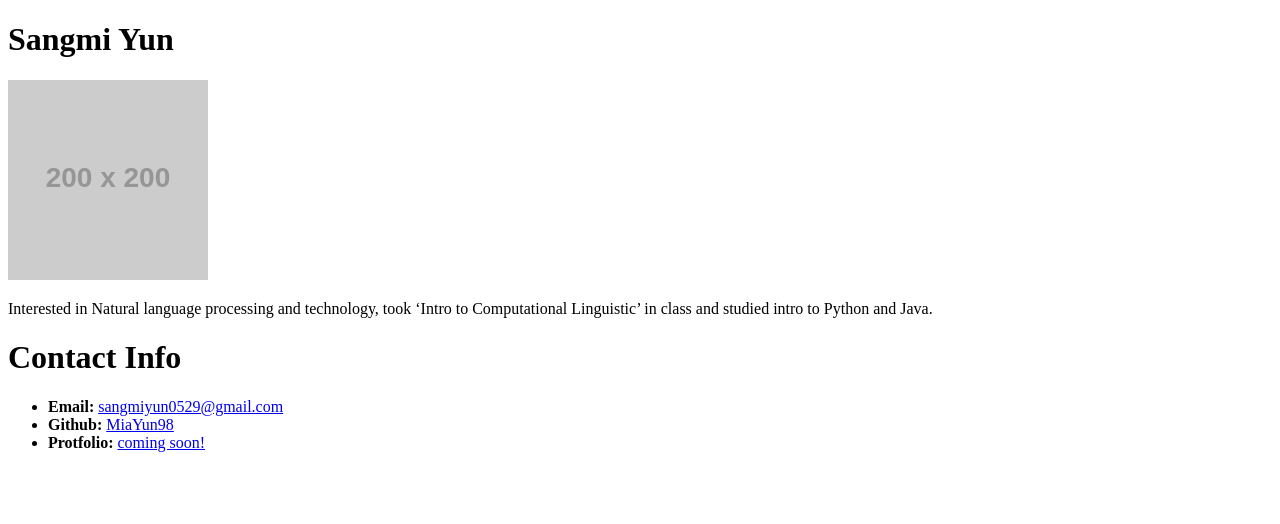
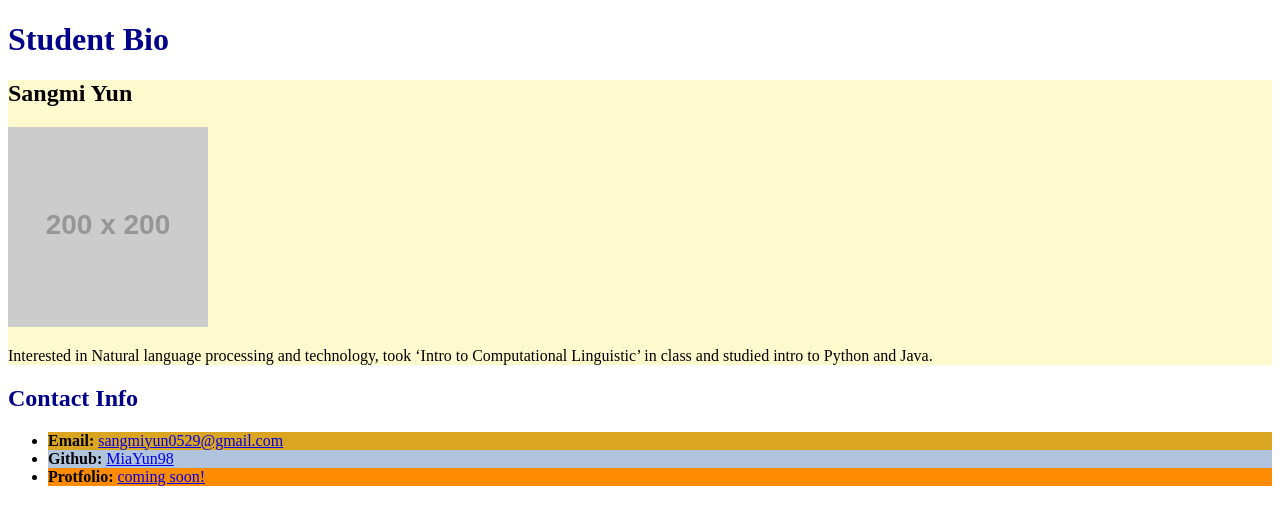
Before and after one commit to MiaYun98/sample-profile, a plain HTML site: page index.html in a window 1280 px wide. Drawn offline with Linux system fonts and the light colour scheme; placeholder pictures from the web are drawn by us.

Commit message:
css color style adding time

```diff
--- /dev/null
+++ b/assets/css/style.css
@@ -0,0 +1,19 @@
+.lesson {
+  background-color: lemonchiffon;
+}
+
+.title {
+  color: darkblue;
+}
+
+#email {
+  background-color: goldenrod;
+}
+
+#github {
+  background-color: lightsteelblue;
+}
+
+#portfolio {
+  background-color: darkorange;
+}
--- a/index.html
+++ b/index.html
@@ -4,35 +4,45 @@
   <head>
     <meta charset="UTF-8">
     <title>Student Bio</title>
+    <link rel="stylesheet" href="./assets/css/style.css">
   </head>
 
   <body>
+    <header>
+      <h1 class = "title">Student Bio</h1>
+    </header>
     <!-- TODO: Write Your Code Below-->
-
-
+    <!-- Lemon color starts here -->
     <!-- Headers Which is saying about the Your name-->
+    <section class="lesson">
       <header>
         <h1>Sangmi Yun</h1>
       </header>
 
+      <main>
         <!-- its for the image picture-->
         <img src="https://via.placeholder.com/200" alt="placeholder image"/>
 
         <!-- Paragraph-->
         <p>Interested in Natural language processing and technology, took ‘Intro to Computational Linguistic’ in class and studied
           intro to Python and Java.</p>
+      </main>
+          <!-- Lemon color Ends here -->
+    </section>
 
-
-    <!-- header another -->
+      <!-- header another & darkblue -->
+      <section class = "title">
       <header>
         <h1>Contact Info</h1>
       </header>
+      </section>
 
       <!-- unordered circle items -->
       <ul>
-      <li><strong>Email: </strong><a href = "mailto: sangmiyun0529@gmail.com">sangmiyun0529@gmail.com</a></li>
-      <li><strong>Github: </strong><a href = "https://github.com/MiaYun98" target = "_blank">MiaYun98</a></li>
-      <li><strong>Protfolio: </strong><a href = "#">coming soon!</a></li>
+        <!-- id to each part of the line with diff color-->
+        <li id = "email"><strong>Email: </strong><a href = "mailto: sangmiyun0529@gmail.com">sangmiyun0529@gmail.com</a></li>
+        <li id = "github"><strong>Github: </strong><a href = "https://github.com/MiaYun98" target = "_blank">MiaYun98</a></li>
+        <li id = "portfolio"><strong>Protfolio: </strong><a href = "#">coming soon!</a></li>
       </ul>
   </body>
 
```
Also changed, not shown: assets/images/image-1.jpg (added). Lines whose indentation alone changed are shown as unchanged.
